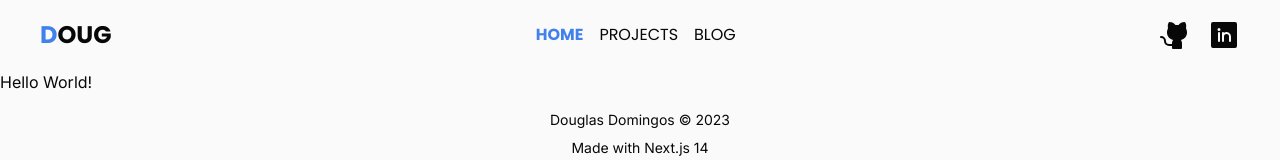
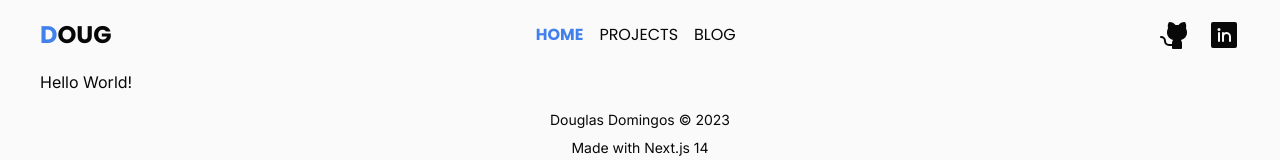
Before and after one commit to dougdomingos/portfolio, a Next.js app: page / in a window 1280 px wide. Shown: the top 160 px of the page. Built offline with nearby package versions, Linux system fonts and the light colour scheme.

Commit message:
feat: add PageContainer component

```diff
--- a/src/app/layout.tsx
+++ b/src/app/layout.tsx
@@ -31,7 +31,7 @@ export default function RootLayout({
     <html lang='en'>
       <body className={clsx(inter.variable, poppins.variable, 'font-sans')}>
         <Header />
-        {children}
+        <main className='relative flex justify-center px-4'>{children}</main>
         <Footer />
       </body>
     </html>
--- a/src/app/page.tsx
+++ b/src/app/page.tsx
@@ -1,3 +1,9 @@
+import Container from '@components/layout/PageContainer';
+
 export default function Home() {
-  return <h1>Hello World!</h1>;
+  return (
+    <Container>
+      <h1>Hello World!</h1>
+    </Container>
+  );
 }
--- /dev/null
+++ b/src/components/layout/PageContainer/index.tsx
@@ -0,0 +1,13 @@
+import { HTMLAttributes, ReactElement } from 'react';
+
+import clsx from 'clsx';
+
+interface PageContainerProps extends HTMLAttributes<HTMLDivElement> {
+  children: ReactElement;
+}
+
+const PageContainer = ({ children, className }: PageContainerProps) => (
+  <div className={clsx('w-full max-w-[1200px]', className)}>{children}</div>
+);
+
+export default PageContainer;
```
